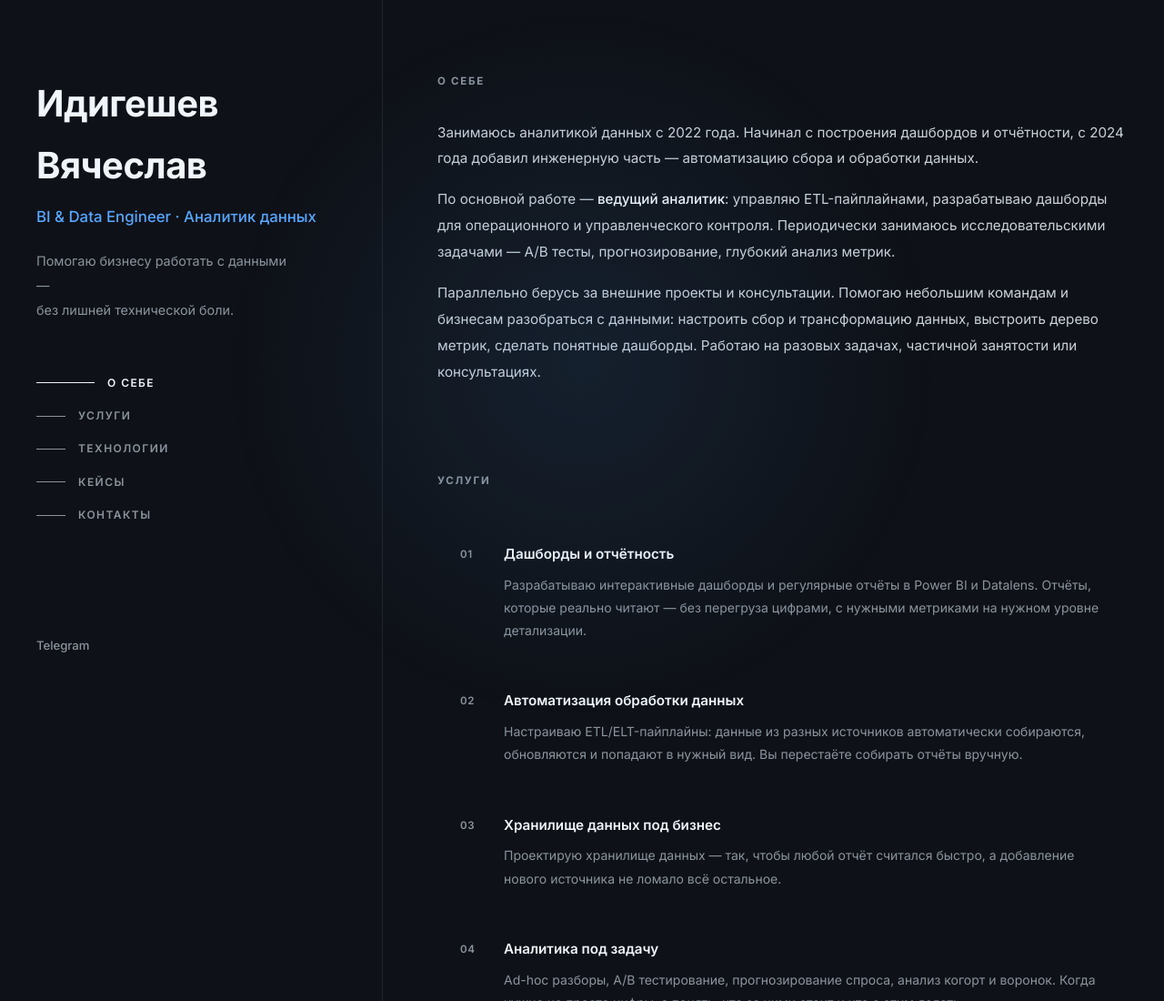
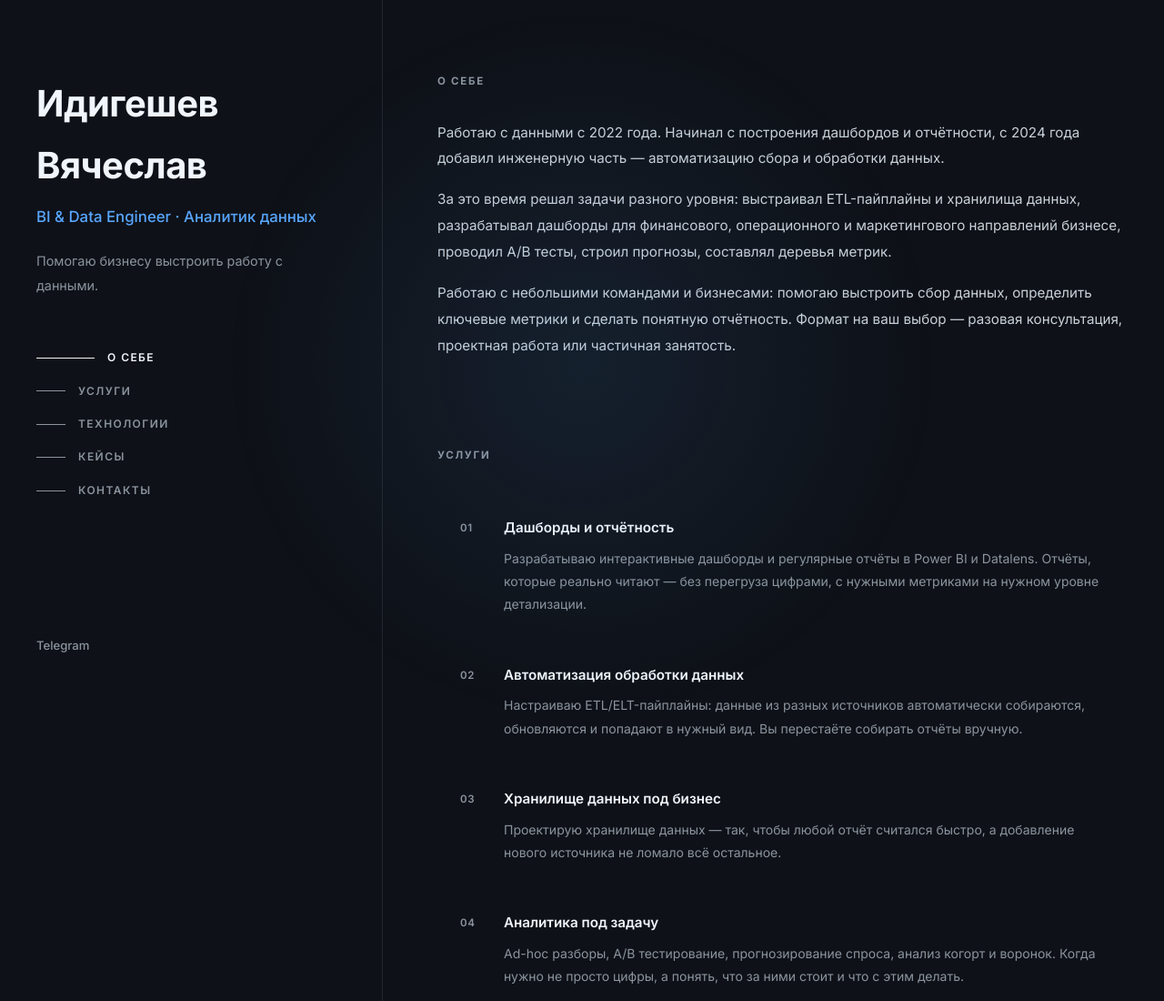
Before and after one commit to Idigeshev/Idigeshev.github.io, a website: page index.html in a window 1280 px wide. Shown: the top 1100 px of the page at 91% size. Drawn offline with Linux system fonts and the light colour scheme.

Commit message:
RE-WRITE TEXT ON GENERAL PAGE

```diff
--- a/index.html
+++ b/index.html
@@ -598,8 +598,7 @@
                 <h1>Идигешев Вячеслав</h1>
                 <div class="title">BI & Data Engineer · Аналитик данных</div>
                 <p class="intro">
-                    Помогаю бизнесу работать с данными —<br>
-                    без лишней технической боли.
+                    Помогаю бизнесу выстроить работу с данными.
                 </p>
 
                 <nav>
@@ -625,22 +624,19 @@
                 <div class="section-label">О себе</div>
                 <div class="about-text">
                     <p>
-                        Занимаюсь аналитикой данных с 2022 года. Начинал с построения дашбордов
+                        Работаю с данными с 2022 года. Начинал с построения дашбордов
                         и отчётности, с 2024 года добавил инженерную часть — автоматизацию сбора
                         и обработки данных.
                     </p>
                     <p>
-                        По основной работе — <strong>ведущий аналитик</strong>: управляю ETL-пайплайнами,
-                        разрабатываю дашборды для операционного и управленческого контроля.
-                        Периодически занимаюсь исследовательскими задачами — A/B тесты, прогнозирование,
-                        глубокий анализ метрик.
+                        За это время решал задачи разного уровня: выстраивал ETL-пайплайны и хранилища данных,
+                        разрабатывал дашборды для финансового, операционного и маркетингового направлений бизнесе,
+                        проводил A/B тесты, строил прогнозы, составлял деревья метрик.
                     </p>
                     <p>
-                        Параллельно берусь за внешние проекты и консультации.
-                        Помогаю небольшим командам и бизнесам разобраться с данными:
-                        настроить сбор и трансформацию данных, выстроить дерево метрик,
-                        сделать понятные дашборды.
-                        Работаю на разовых задачах, частичной занятости или консультациях.
+                        Работаю с небольшими командами и бизнесами: помогаю выстроить сбор
+                        данных, определить ключевые метрики и сделать понятную отчётность. Формат на ваш выбор — разовая
+                        консультация, проектная работа или частичная занятость.
                     </p>
                 </div>
             </section>
```
